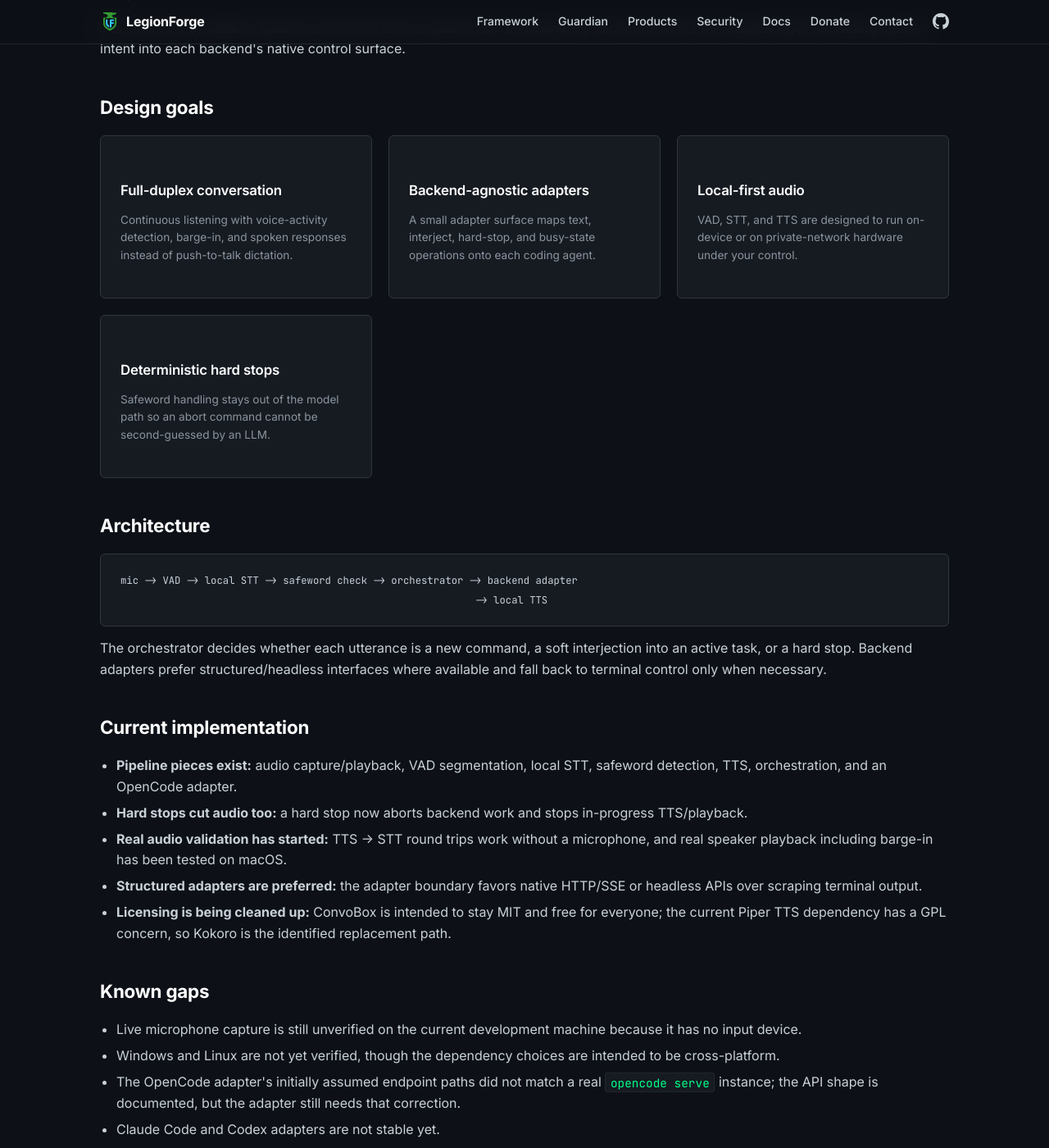
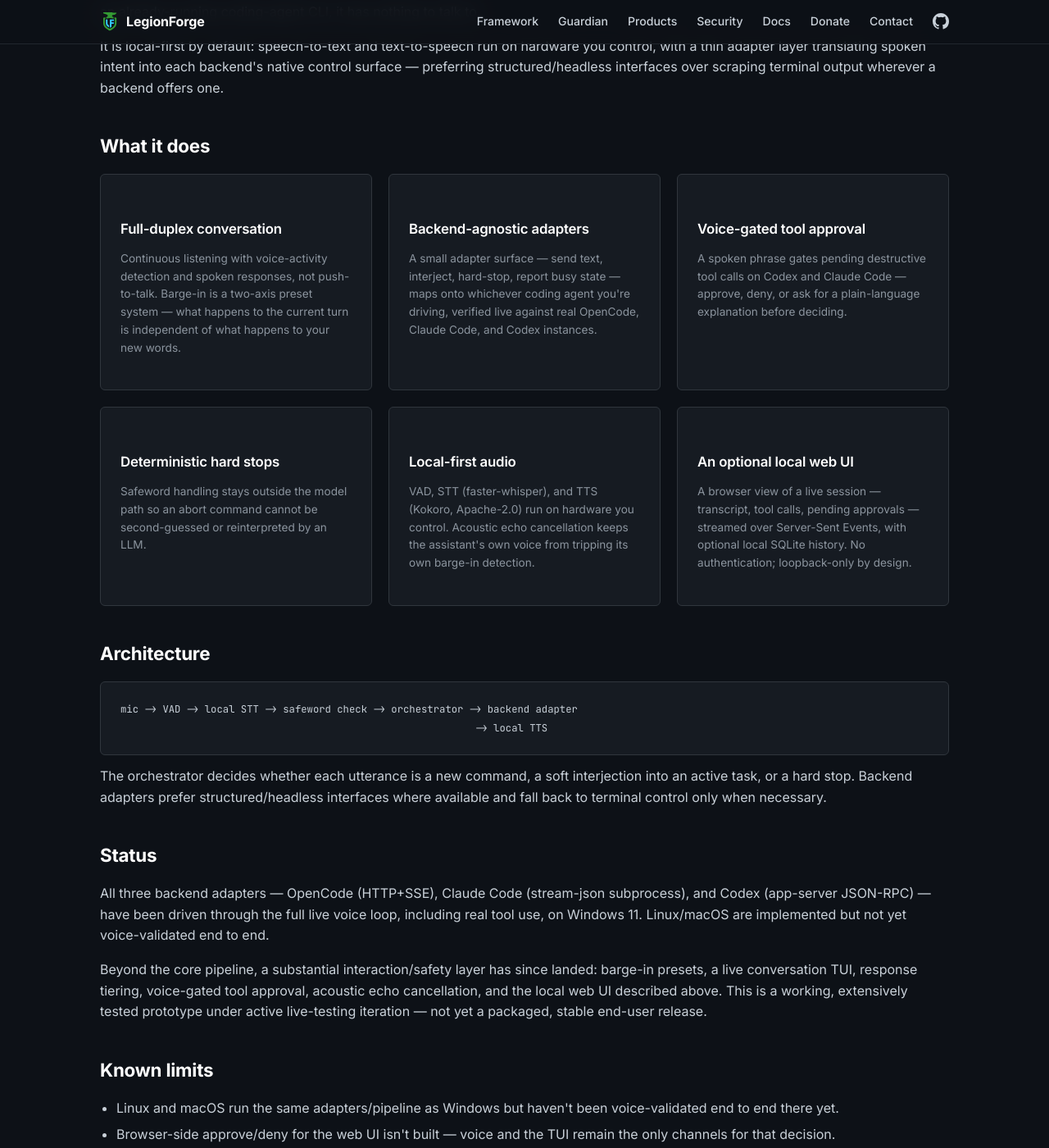
Before and after one commit to LegionForge/legionforge.github.io, a Jekyll site: the page built from convobox.md, in a window 1280 px wide and 1400 px high, scrolled down 642 px. Shown: the whole window at 82% size. Built offline with Jekyll 4.4.1, drawn with Linux system fonts in a browser that asks for light colours; some of the changed text lies outside the part shown.

Commit message:
docs(convobox): bring the product page up to date
Described a "scaffolding stage" project (live mic unverified, OpenCode
adapter endpoints wrong, Claude Code/Codex "not stable yet") -- stale by
many months. All three backend adapters have since been driven through
a full live voice loop with real tool use on Windows 11, and a
substantial interaction/safety layer (barge-in presets, conversation
TUI, response tiering, voice-gated approval, echo cancellation) plus a
local web UI have shipped.

Rewrote "What it is"/feature cards/Status/Known limits to match, keeping
this site's existing per-product page shape (see jeli.md). The
_config.yml products entry (tagline, docs_path) was already accurate --
only this detail page needed updating.

AI-Attribution: Claude Code; provider=Anthropic; model=claude-sonnet-5; scope=convobox.md

Co-Authored-By: Claude Sonnet 5 <noreply@anthropic.com>
Claude-Session: https://claude.ai/code/session_01Xh5yMYTCro4jZo5ebo7Ain

```diff
--- a/convobox.md
+++ b/convobox.md
@@ -2,11 +2,12 @@
 layout: product
 title: ConvoBox
 tagline: Local, backend-agnostic voice frontend for CLI coding agents
-subtagline: full-duplex voice control for Codex, Claude Code, OpenCode, and other agent CLIs
+subtagline: full-duplex voice control for Codex, Claude Code, OpenCode, and other agent CLIs, with barge-in, tool approval, and a local web UI
 description: >-
   ConvoBox is a local-first voice frontend for CLI coding agents. It provides
   continuous listening, local speech-to-text and text-to-speech, deterministic
-  hard-stop handling, and backend adapters for coding-agent tools.
+  hard-stop handling, voice-gated tool approval, and backend adapters for
+  coding-agent tools — all three backends live-verified end to end on Windows.
 permalink: /convobox/
 category: app
 product_id: convobox
@@ -15,28 +16,36 @@ repo: convobox
 
 ## What it is
 
-ConvoBox sits between you and whichever coding-agent CLI you are driving and lets you work by voice instead of, or alongside, the keyboard. The goal is a portable voice layer that can point at Codex, Claude Code, OpenCode, or another backend without being tied to one product.
+ConvoBox sits between you and whichever coding-agent CLI you are driving — Claude Code, Codex, OpenCode, and eventually others — and lets you work by voice instead of, or alongside, the keyboard. It's a developer tool, not a general-purpose voice assistant: without an already-running coding-agent CLI, it has nothing to talk to.
 
-It is local-first by default: speech-to-text and text-to-speech run on hardware you control, with a thin adapter layer translating spoken intent into each backend's native control surface.
+It is local-first by default: speech-to-text and text-to-speech run on hardware you control, with a thin adapter layer translating spoken intent into each backend's native control surface — preferring structured/headless interfaces over scraping terminal output wherever a backend offers one.
 
-## Design goals
+## What it does
 
 <div class="card-grid">
   <div class="card">
     <h3>Full-duplex conversation</h3>
-    <p>Continuous listening with voice-activity detection, barge-in, and spoken responses instead of push-to-talk dictation.</p>
+    <p>Continuous listening with voice-activity detection and spoken responses, not push-to-talk. Barge-in is a two-axis preset system — what happens to the current turn is independent of what happens to your new words.</p>
   </div>
   <div class="card">
     <h3>Backend-agnostic adapters</h3>
-    <p>A small adapter surface maps text, interject, hard-stop, and busy-state operations onto each coding agent.</p>
+    <p>A small adapter surface — send text, interject, hard-stop, report busy state — maps onto whichever coding agent you're driving, verified live against real OpenCode, Claude Code, and Codex instances.</p>
+  </div>
+  <div class="card">
+    <h3>Voice-gated tool approval</h3>
+    <p>A spoken phrase gates pending destructive tool calls on Codex and Claude Code — approve, deny, or ask for a plain-language explanation before deciding.</p>
+  </div>
+  <div class="card">
+    <h3>Deterministic hard stops</h3>
+    <p>Safeword handling stays outside the model path so an abort command cannot be second-guessed or reinterpreted by an LLM.</p>
   </div>
   <div class="card">
     <h3>Local-first audio</h3>
-    <p>VAD, STT, and TTS are designed to run on-device or on private-network hardware under your control.</p>
+    <p>VAD, STT (faster-whisper), and TTS (Kokoro, Apache-2.0) run on hardware you control. Acoustic echo cancellation keeps the assistant's own voice from tripping its own barge-in detection.</p>
   </div>
   <div class="card">
-    <h3>Deterministic hard stops</h3>
-    <p>Safeword handling stays out of the model path so an abort command cannot be second-guessed by an LLM.</p>
+    <h3>An optional local web UI</h3>
+    <p>A browser view of a live session — transcript, tool calls, pending approvals — streamed over Server-Sent Events, with optional local SQLite history. No authentication; loopback-only by design.</p>
   </div>
 </div>
 
@@ -49,23 +58,16 @@ mic -> VAD -> local STT -> safeword check -> orchestrator -> backend adapter
 
 The orchestrator decides whether each utterance is a new command, a soft interjection into an active task, or a hard stop. Backend adapters prefer structured/headless interfaces where available and fall back to terminal control only when necessary.
 
-## Current implementation
-
-- **Pipeline pieces exist:** audio capture/playback, VAD segmentation, local STT, safeword detection, TTS, orchestration, and an OpenCode adapter.
-- **Hard stops cut audio too:** a hard stop now aborts backend work and stops in-progress TTS/playback.
-- **Real audio validation has started:** TTS -> STT round trips work without a microphone, and real speaker playback including barge-in has been tested on macOS.
-- **Structured adapters are preferred:** the adapter boundary favors native HTTP/SSE or headless APIs over scraping terminal output.
-- **Licensing is being cleaned up:** ConvoBox is intended to stay MIT and free for everyone; the current Piper TTS dependency has a GPL concern, so Kokoro is the identified replacement path.
-
-## Known gaps
-
-- Live microphone capture is still unverified on the current development machine because it has no input device.
-- Windows and Linux are not yet verified, though the dependency choices are intended to be cross-platform.
-- The OpenCode adapter's initially assumed endpoint paths did not match a real `opencode serve` instance; the API shape is documented, but the adapter still needs that correction.
-- Claude Code and Codex adapters are not stable yet.
-
 ## Status
 
-Scaffolding stage, with real pipeline validation underway. The project is not a stable end-user app yet, but the core audio/orchestration pieces are implemented and covered by automated tests.
+All three backend adapters — OpenCode (HTTP+SSE), Claude Code (stream-json subprocess), and Codex (app-server JSON-RPC) — have been driven through the full live voice loop, including real tool use, on Windows 11. Linux/macOS are implemented but not yet voice-validated end to end.
+
+Beyond the core pipeline, a substantial interaction/safety layer has since landed: barge-in presets, a live conversation TUI, response tiering, voice-gated tool approval, acoustic echo cancellation, and the local web UI described above. This is a working, extensively tested prototype under active live-testing iteration — not yet a packaged, stable end-user release.
+
+## Known limits
+
+- Linux and macOS run the same adapters/pipeline as Windows but haven't been voice-validated end to end there yet.
+- Browser-side approve/deny for the web UI isn't built — voice and the TUI remain the only channels for that decision.
+- No remote-access or authentication story for the web UI, by design — it's meant for the same machine only.
 
 See the [GitHub repo](https://github.com/LegionForge/convobox) for current implementation notes and testing status.
```
